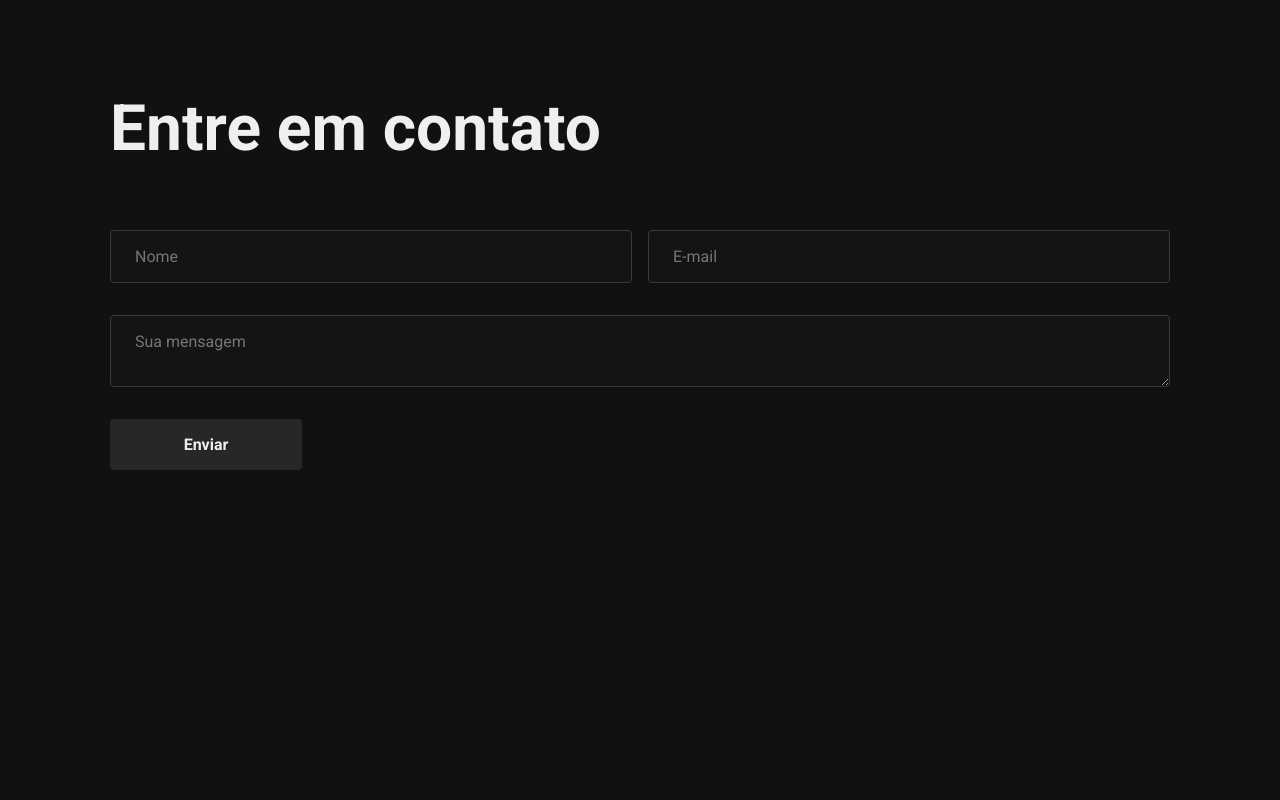
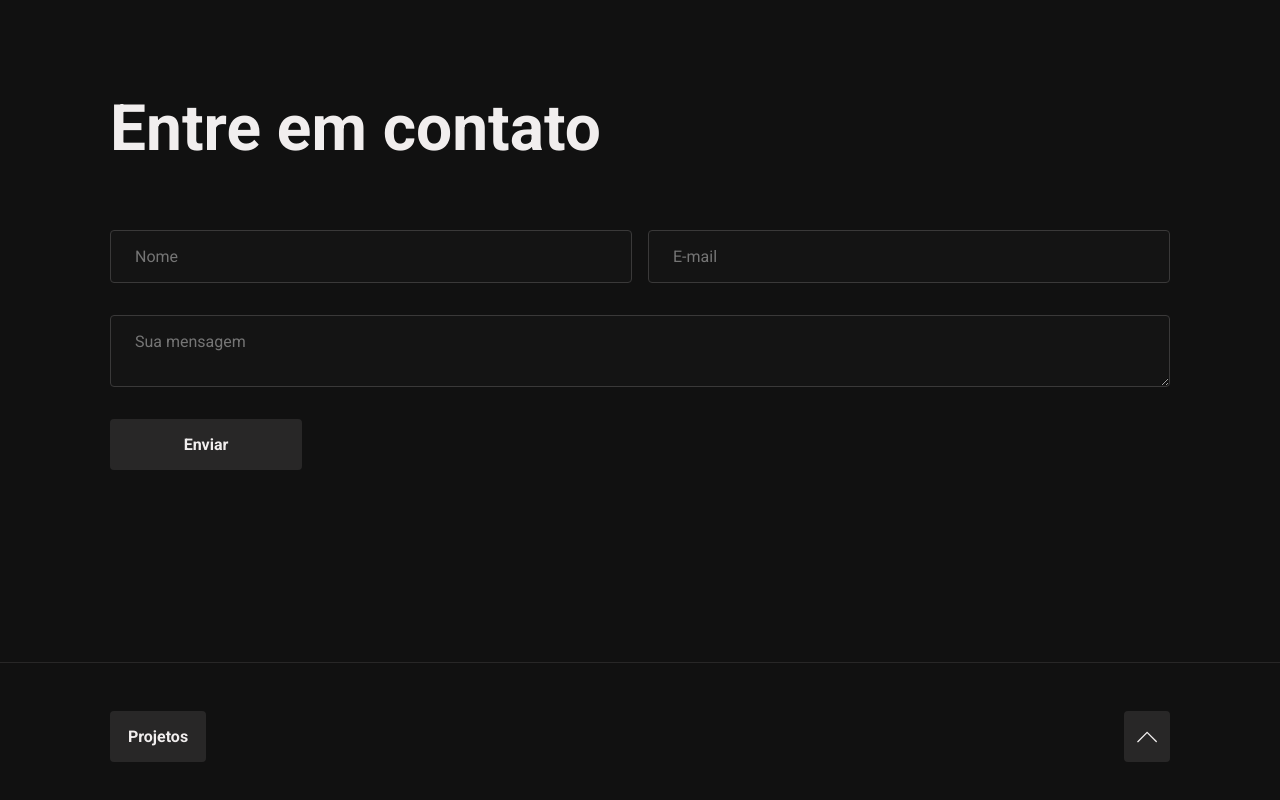
Before and after one commit to BiancaHoffer/portfolio, a Next.js app: page / in a window 1280 px wide. Shown: the part 2547-3347 px from the top of the page. Before the commit the page ends 3209 px from the top, so only its background shows below. Built offline with nearby package versions, Linux system fonts and the light colour scheme; no server answers.

Commit message:
Add footer

```diff
--- a/package.json
+++ b/package.json
@@ -30,6 +30,7 @@
     "react-dom": "18.2.0",
     "react-hook-form": "^7.43.1",
     "react-icons": "^4.7.1",
+    "react-scroll": "^1.8.9",
     "react-spinners": "^0.13.8",
     "react-toastify": "^9.1.1",
     "styled-components": "^5.3.6",
@@ -40,6 +41,7 @@
   "devDependencies": {
     "@prismicio/types": "^0.2.7",
     "@types/nodemailer": "^6.4.7",
+    "@types/react-scroll": "^1.8.6",
     "@types/styled-components-react-native": "^5.2.1",
     "slice-machine-ui": "^0.7.0"
   }
--- a/src/components/ActiveLink/index.tsx
+++ b/src/components/ActiveLink/index.tsx
@@ -1,4 +1,3 @@
-import Link from "next/link";
 import { useRouter } from "next/router"
 import { NavLinkActive, NavLinkInactive } from "./styles";
 
--- a/src/components/ContactMe/index.tsx
+++ b/src/components/ContactMe/index.tsx
@@ -73,7 +73,7 @@ export function ContactMe() {
   }
 
   return (
-    <ContainerContactMe>
+    <ContainerContactMe id="email">
       <h1>Entre em contato</h1>
 
       <Form onSubmit={handleSubmit(handleSubmitMessage)}>
--- a/src/components/ContactMe/styles.ts
+++ b/src/components/ContactMe/styles.ts
@@ -4,9 +4,7 @@ export const ContainerContactMe = styled.div`
     width: 100%;
     max-width: 1140px;
     margin: 0 auto;
-
     border-top: 1px solid ${props => props.theme["gray-500"]};
-
     padding: 12rem 2.5rem;
 
     h1 {
--- a/src/components/ContactsPopover/index.tsx
+++ b/src/components/ContactsPopover/index.tsx
@@ -1,8 +1,21 @@
+import Link from 'next/link';
+import { Link as LinkReactScroll } from "react-scroll";
 import * as Popover from '@radix-ui/react-popover';
+
 import { Content, Trigger } from './styled';
-import { IoMdArrowDropdown, IoLogoGithub, IoIosMail, IoLogoLinkedin } from "react-icons/io";
+
+import {
+  IoMdArrowDropdown,
+  IoLogoGithub,
+  IoIosMail,
+  IoLogoLinkedin
+} from "react-icons/io";
+import { useRouter } from 'next/router';
+
 
 export function ContactsPopover() {
+  const { asPath } = useRouter();
+
   return (
     <Popover.Root>
       <Trigger>
@@ -14,28 +27,39 @@ export function ContactsPopover() {
       </Trigger>
       <Popover.Portal>
         <Content>
-          <a href='#'>
+          <Link href={String(process.env.NEXT_PUBLIC_URL_GITHUB)} target="_blank">
             <IoLogoGithub
               size={24}
               color='#db2090'
             />
             GitHub
-          </a>
-          <a href='#'>
+          </Link>
+          <Link href={String(process.env.NEXT_PUBLIC_URL_LINKEDIN)} target="_blank">
             <IoLogoLinkedin
               size={24}
               color='#db2090'
             />
             Linkedin
-          </a>
+          </Link>
 
-          <button id="email">
-            <IoIosMail
-              size={24}
-              color='#db2090'
-            />
-            E-mail
-          </button>
+          {asPath === "/projects" ?
+            <></>
+            :
+            <LinkReactScroll
+              to="email"
+              activeClass="active"
+              spy={true}
+              smooth={true}
+              offset={50}
+              duration={700}
+            >
+              <IoIosMail
+                size={24}
+                color='#db2090'
+              />
+              E-mail
+            </LinkReactScroll>
+          }
           <Popover.Arrow
             height={8}
             width={16}
--- /dev/null
+++ b/src/components/Footer/index.tsx
@@ -0,0 +1,40 @@
+import { useRouter } from "next/router";
+import {
+  ContainerFooter,
+  ContentFooter,
+  LinkNext,
+  LinkScrollReact
+} from "./styles";
+
+import { SlArrowUp } from "react-icons/sl"
+
+export function Footer() {
+  const { asPath } = useRouter();
+
+  return (
+    <ContainerFooter>
+      <ContentFooter>
+        {asPath === "/" ? (
+          <LinkNext href="/projects">
+            Projetos
+          </LinkNext>
+        ) : (
+          <LinkNext href="/">
+            Home
+          </LinkNext>
+        )}
+
+        <LinkScrollReact
+          to="header"
+          activeClass="active"
+          spy={true}
+          smooth={true}
+          offset={-100}
+          duration={600}
+        >
+          <SlArrowUp size={20} color="#f1eeee" />
+        </LinkScrollReact>
+      </ContentFooter>
+    </ContainerFooter>
+  )
+}
--- /dev/null
+++ b/src/components/Footer/styles.ts
@@ -0,0 +1,51 @@
+import styled from "styled-components";
+import Link from "next/link";
+import { Link as LinkReactScroll } from "react-scroll";
+
+export const ContainerFooter = styled.footer`
+  width: 100%;
+  border-top: 1px solid  ${props => props.theme["gray-600"]};
+`
+
+export const ContentFooter = styled.footer`
+  width: 100%;
+  max-width: 1140px;
+  margin: 0 auto;
+  padding: 3rem 2.5rem;
+
+  display: flex;
+  justify-content: space-between;
+`
+
+export const LinkScrollReact = styled(LinkReactScroll)`
+  border-radius: 4px;
+  background-color: ${props => props.theme["gray-600"]};
+  padding: .8rem;
+  display: flex;
+  justify-content: center;
+  align-items: center;
+  width: fit-content;
+  cursor: pointer;
+
+  &:hover {
+    opacity: 0.8;
+    transition: opacity 0.3s;
+  }
+`
+
+export const LinkNext = styled(Link)`
+  border-radius: 4px;
+  background-color: ${props => props.theme["gray-600"]};
+  font-weight: bold;
+  display: flex;
+  justify-content: center;
+  align-items: center;
+  padding:  1rem;
+  width: 6rem;
+  color: ${props => props.theme["gray-10"]};
+
+  &:hover {
+    opacity: 0.8;
+    transition: opacity 0.3s;
+  }
+`
--- a/src/components/Header/index.tsx
+++ b/src/components/Header/index.tsx
@@ -3,7 +3,7 @@ import { ContainerHeader, ContentHeader } from "./styles";
 
 export function Header() {
     return (
-        <ContainerHeader>
+        <ContainerHeader id="header">
             <ContentHeader>
                 <span />
                 <NavHeader />
--- a/src/pages/_app.tsx
+++ b/src/pages/_app.tsx
@@ -4,12 +4,14 @@ import { GlobalStyle } from '@/styles/global';
 import { defaultTheme } from '@/styles/themes/default';
 import { ThemeProvider } from 'styled-components';
 import { Header } from '@/components/Header';
+import { Footer } from '@/components/Footer';
 
 export default function App({ Component, pageProps }: AppProps) {
   return (
     <ThemeProvider theme={defaultTheme}>
       <Header />
       <Component  {...pageProps} />
+      <Footer />
       <GlobalStyle />
     </ThemeProvider>
   )
```
Also changed, not shown: 1 other file (tests, documents, lock files or other folders).
